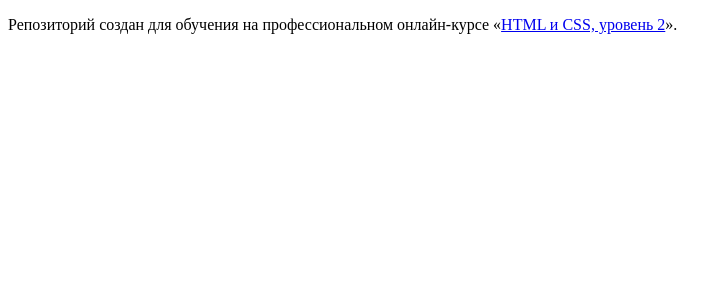
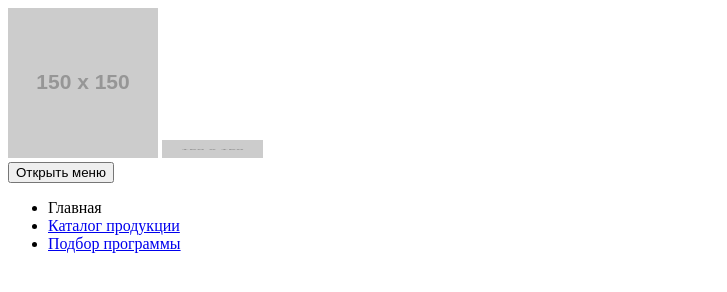
Before and after one commit to greatstudentkaze/cat-energy, a website: page source/index.html in a window 1280 px wide. Shown: the whole page, without its empty margins (0-727 px from the left). Drawn offline with Linux system fonts and the light colour scheme; placeholder pictures from the web are drawn by us.

Commit message:
размечает header на главной

```diff
--- a/source/index.html
+++ b/source/index.html
@@ -1,12 +1,35 @@
 <!DOCTYPE html>
-<html lang="ru">
+<html class="page" lang="ru">
   <head>
     <meta charset="utf-8">
     <title>HTML Academy: Кэт энерджи</title>
   </head>
-  <body>
+  <body class="page__body">
 
-    <p>Репозиторий создан для обучения на профессиональном онлайн‑курсе «<a href="https://htmlacademy.ru/intensive/adaptive">HTML и CSS, уровень 2</a>».</p>
+    <header class="page-header">
+      <a class="page-header__logo">
+        <img src="https://via.placeholder.com/150x150" width="" height="" alt="Логотип «Кэт энерджи»">
+      </a>
+      <a class="page-header__text-logo">
+        <img src="https://via.placeholder.com/150x150" width="101" height="18" alt="Текстовый логотип «Кэт энерджи»">
+      </a>
+      <nav class="main-nav">
+        <button class="main-nav__toggle" type="button">
+          <span class="visually-hidden">Открыть меню</span>
+        </button>
+        <ul class="main-nav__list site-list">
+          <li class="site-list__item site-list__item--current">
+            <a>Главная</a>
+          </li>
+          <li class="site-list__item">
+            <a href="catalog.html">Каталог продукции</a>
+          </li>
+          <li class="site-list__item">
+            <a href="plan.html">Подбор программы</a>
+          </li>
+        </ul>
+      </nav>
+    </header>
 
   </body>
 </html>
```
